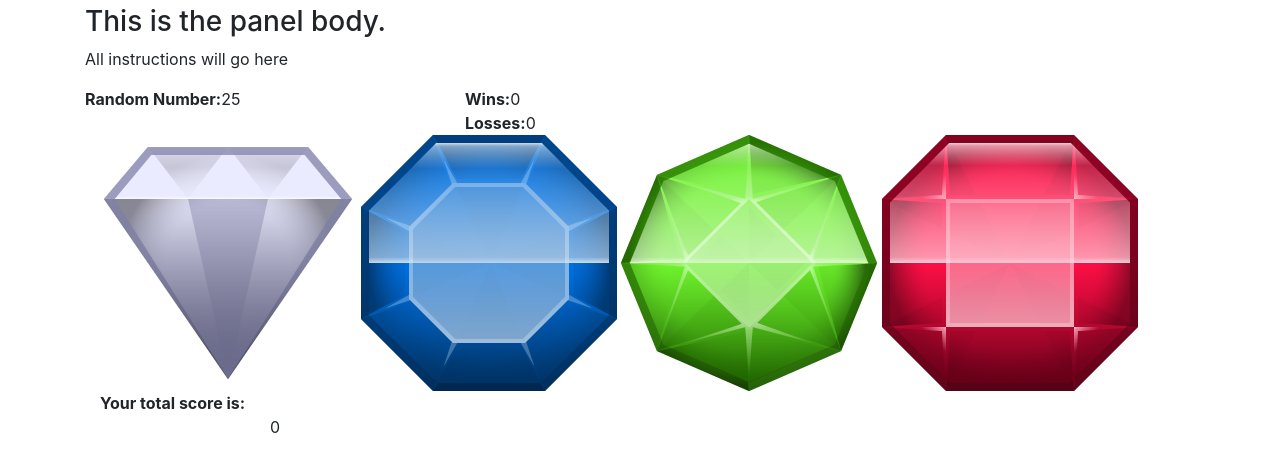
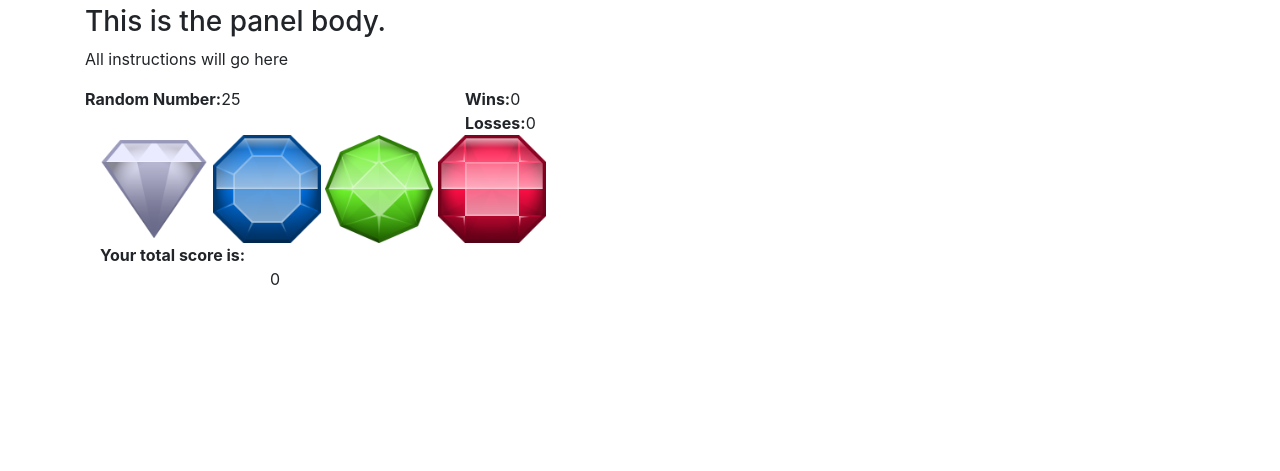
Before and after one commit to k-moffett/week-4-game, a plain HTML site: page index.html in a window 1280 px wide. Shown: the part 51-522 px from the top of the page. Drawn offline with nearby package versions, Linux system fonts and the light colour scheme.

Commit message:
image sizes fixed

```diff
--- a/assets/css/style.css
+++ b/assets/css/style.css
@@ -0,0 +1,4 @@
+.jewels {
+    height: 10%;
+    width: 10%;
+}
--- a/index.html
+++ b/index.html
@@ -6,6 +6,7 @@
     <meta http-equiv="X-UA-Compatible" content="ie=edge">
     <link rel="stylesheet" href="assets/css/reset.css">
     <link rel="stylesheet" href="https://maxcdn.bootstrapcdn.com/bootstrap/4.0.0/css/bootstrap.min.css" integrity="sha384-Gn5384xqQ1aoWXA+058RXPxPg6fy4IWvTNh0E263XmFcJlSAwiGgFAW/dAiS6JXm" crossorigin="anonymous">
+    <link rel="stylesheet" href="assets/css/style.css">
     <script src="http://code.jquery.com/jquery-3.3.1.js" integrity="sha256-2Kok7MbOyxpgUVvAk/HJ2jigOSYS2auK4Pfzbm7uH60=" crossorigin="anonymous"></script>
 
     <title>Guesser</title>
@@ -72,10 +73,10 @@
         <div class="col-md-12">
             <div class="panel-panel-default">
                 <div class="panel-body">
-                    <img id="jewel-1" src="assets/images/white_jewel.png" alt="">
-                    <img id="jewel-2" src="assets/images/blue_jewel.png" alt="">
-                    <img id="jewel-3" src="assets/images/green_jewel.png" alt="">
-                    <img id="jewel-4" src="assets/images/red_jewel.png" alt="">
+                    <img class="jewels" id="jewel-1" src="assets/images/white_jewel.png" alt="">
+                    <img class="jewels" id="jewel-2" src="assets/images/blue_jewel.png" alt="">
+                    <img class="jewels" id="jewel-3" src="assets/images/green_jewel.png" alt="">
+                    <img class="jewels" id="jewel-4" src="assets/images/red_jewel.png" alt="">
                 </div>
             </div>
         </div>
```
